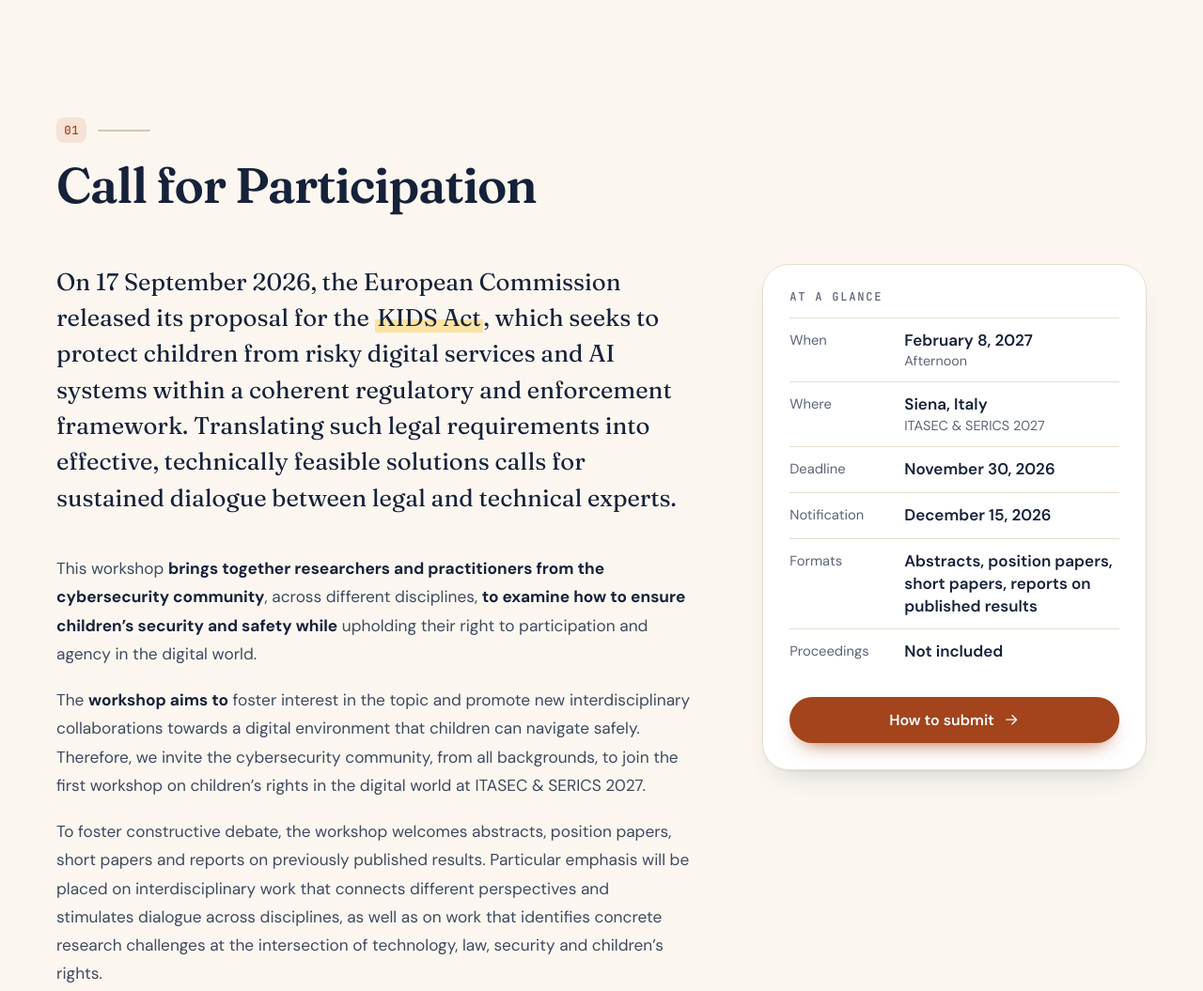
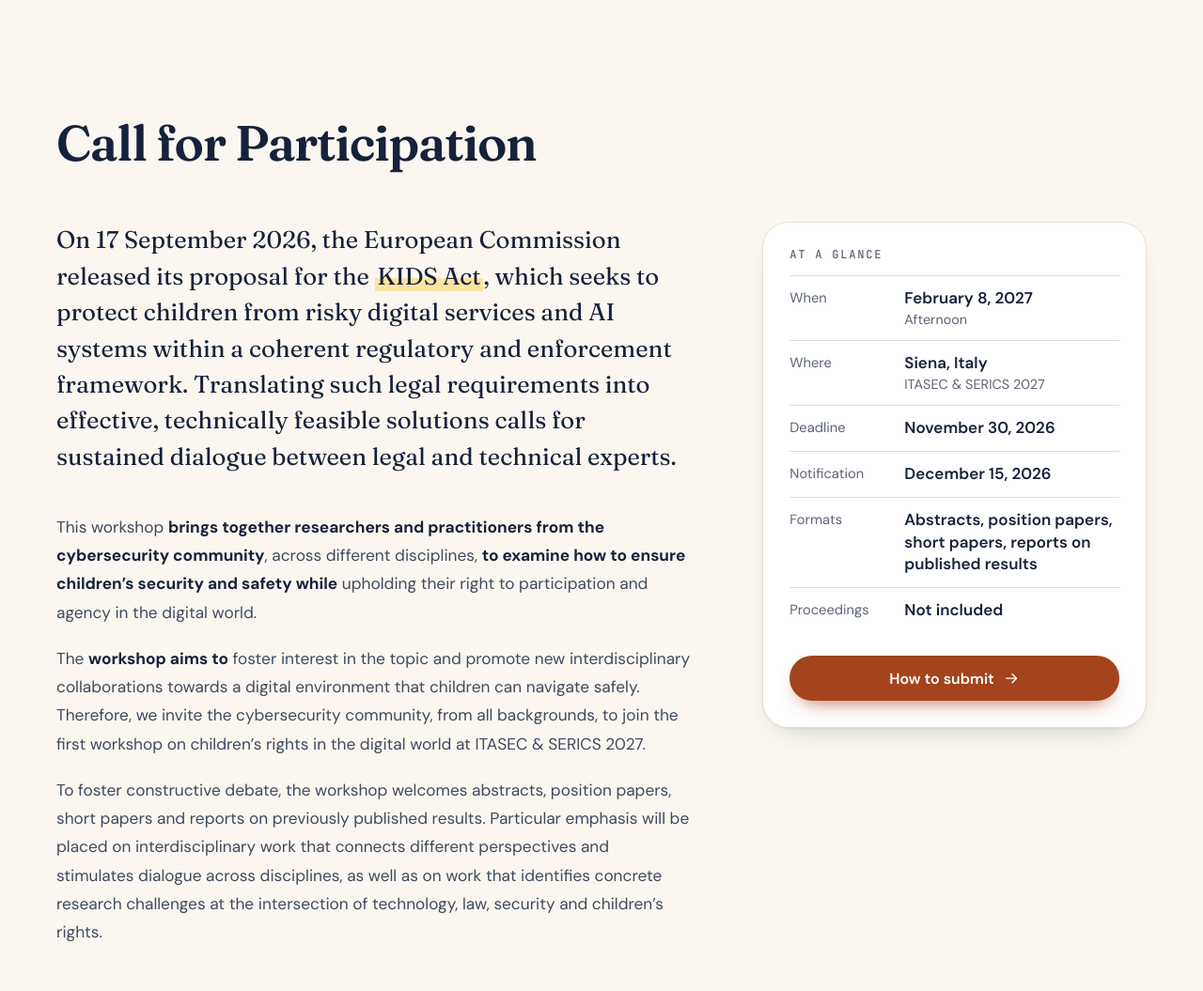
Before and after one commit to lopsandrea/childigit, a website: page index.html in a window 1280 px wide. Shown: the part 840-1895 px from the top of the page at 94% size. Drawn offline with Linux system fonts and the light colour scheme.

Commit message:
Remove section numbers and rules from headings

```diff
--- a/assets/css/styles.css
+++ b/assets/css/styles.css
@@ -656,33 +656,13 @@ mark {
 }
 
 .kicker {
-  display: flex;
-  align-items: center;
-  gap: 12px;
-  margin-bottom: 18px;
+  margin-bottom: 14px;
   color: var(--muted);
   font-family: var(--font-mono);
   font-size: 0.78rem;
   font-weight: 500;
   letter-spacing: 0.12em;
   text-transform: uppercase;
-}
-.kicker-num {
-  display: inline-grid;
-  place-items: center;
-  min-width: 2.6em;
-  height: 2.1em;
-  padding: 0 0.5em;
-  border-radius: 8px;
-  background: var(--sienna-tint);
-  color: var(--link);
-  letter-spacing: 0.04em;
-}
-.kicker-rule {
-  width: 56px;
-  height: 2px;
-  border-radius: 2px;
-  background: var(--line-strong);
 }
 
 .sub-title {
@@ -862,7 +842,6 @@ mark {
 }
 .band .container { position: relative; z-index: 1; }
 .band .kicker { color: var(--band-muted); }
-.band .kicker-num { background: rgb(242 182 64 / 16%); color: var(--sun); }
 
 .timeline {
   position: relative;
--- a/index.html
+++ b/index.html
@@ -194,7 +194,6 @@
     <section class="section" id="call" aria-labelledby="call-title">
       <div class="container">
         <header class="section-head">
-          <p class="kicker" aria-hidden="true"><span class="kicker-num">01</span><span class="kicker-rule" aria-hidden="true"></span></p>
           <h2 id="call-title">Call for Participation</h2>
         </header>
 
@@ -283,7 +282,7 @@
     <section class="section band" id="dates" aria-labelledby="dates-title">
       <div class="container">
         <header class="section-head">
-          <p class="kicker" aria-hidden="true"><span class="kicker-num">01</span>Call for Participation</p>
+          <p class="kicker" aria-hidden="true">Call for Participation</p>
           <h2 id="dates-title">Important Dates</h2>
         </header>
 
@@ -315,7 +314,7 @@
     <section class="section" id="submission" aria-labelledby="submission-title">
       <div class="container">
         <header class="section-head">
-          <p class="kicker" aria-hidden="true"><span class="kicker-num">01</span>Call for Participation</p>
+          <p class="kicker" aria-hidden="true">Call for Participation</p>
           <h2 id="submission-title">Submission Information</h2>
         </header>
 
@@ -412,7 +411,6 @@
     <section class="section section--alt" id="organisers" aria-labelledby="organisers-title">
       <div class="container">
         <header class="section-head">
-          <p class="kicker" aria-hidden="true"><span class="kicker-num">02</span><span class="kicker-rule" aria-hidden="true"></span></p>
           <h2 id="organisers-title">Organising Committee</h2>
         </header>
 
@@ -530,7 +528,6 @@
     <div class="section section--split">
       <div class="container split">
         <section class="tbd" id="tpc" aria-labelledby="tpc-title">
-          <p class="kicker" aria-hidden="true"><span class="kicker-num">03</span><span class="kicker-rule" aria-hidden="true"></span></p>
           <h2 id="tpc-title">Technical Program Committee</h2>
           <!-- Replace the placeholder below with the committee list, e.g.:
           <ul class="committee">
@@ -544,7 +541,6 @@
         </section>
 
         <section class="tbd" id="program" aria-labelledby="program-title">
-          <p class="kicker" aria-hidden="true"><span class="kicker-num">04</span><span class="kicker-rule" aria-hidden="true"></span></p>
           <h2 id="program-title">Workshop Program</h2>
           <!-- Replace the placeholder below with the program, e.g.:
           <ol class="agenda">
```
